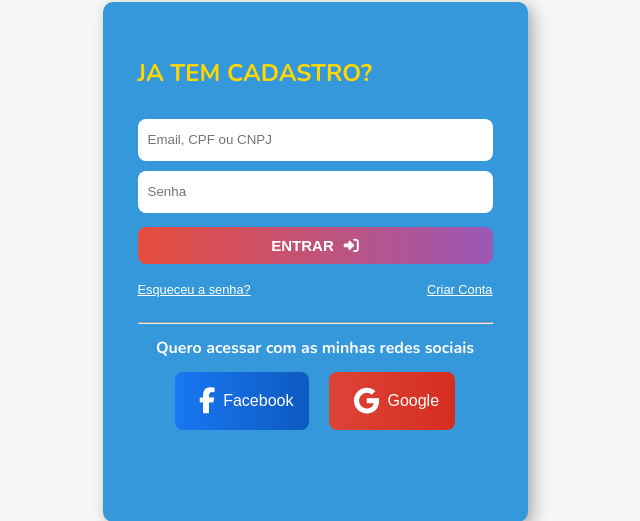
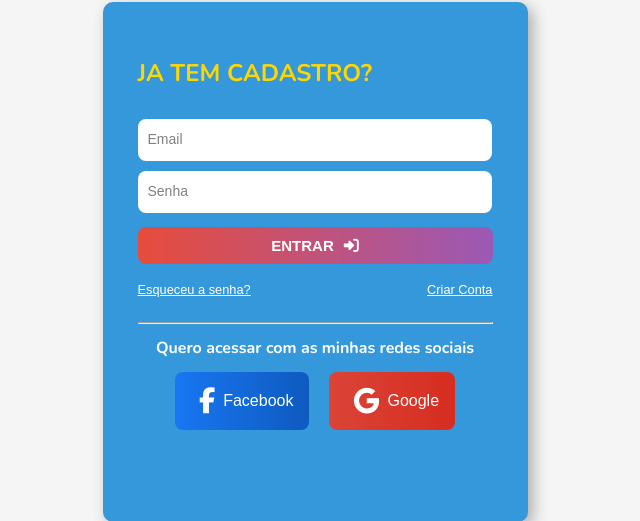
Before and after one commit to EnzoNevesDEV/ShopUniVerso, a PHP site: page /loginPage.html in a window 1280 px wide. Shown: the part 146-667 px from the top of the page, without its empty margins (325-965 px from the left). Run offline with PHP 8.4, Linux system fonts and the light colour scheme; some libraries are stand-ins or nearby versions.

Commit message:
ajustes loginPage

```diff
--- a/scr/css/loginPage.css
+++ b/scr/css/loginPage.css
@@ -25,24 +25,28 @@ body {
     flex-direction: column;
 }
 
-.login input {
+.input-email,
+.input-senha {
     background-color: #ffffff;
     color: #333333;
     border: none;
     margin-top: 10px;
+    width: 342px;
     height: 40px;
     outline: none;
     border-radius: 8px;
     padding-left: 10px;
+    justify-content: center;
 }
 
-.input::placeholder {
-    color: wheat;
+.input-email::placeholder,
+.input-senha::placeholder {
+    color: gray;
     font-size: 14px;
 }
 
 .entrar-button {
-    background: linear-gradient(to left,#9b59b6, #e74c3c);
+    background: linear-gradient(to left, #9b59b6, #e74c3c);
     color: white;
     font-size: 15px;
     margin-top: 14px;
@@ -118,7 +122,7 @@ h1 {
     margin-top: 1rem;
 }
 
-.social-field a{
+.social-field a {
     display: flex;
     align-items: center;
     justify-content: center;
@@ -134,7 +138,6 @@ h1 {
 .footer .social-field.Facebook {
     background: linear-gradient(to right, #1877F2, #0e5abf);
     margin-right: 10px;
-
 }
 
 .footer .social-field.Google {
--- a/scr/loginPage.html
+++ b/scr/loginPage.html
@@ -18,10 +18,14 @@
     <section class="area-login">
         <div class="login">
             <h1>Ja tem Cadastro?</h1>
-            <form>
-                <input type="text" name="usuario" placeholder="Email, CPF ou CNPJ" id="user">
-                <input type="password" name="senha" placeholder="Senha" id="password">
-                <button type="submit"  class="entrar-button" onclick="Logar()">
+            <form onsubmit="Logar()">
+                <div>
+                    <input type="text" class="input-email" name="email" id="user" placeholder="Email" >
+                </div>
+                <div>
+                    <input type="password" class="input-senha" name="senha" id="password" placeholder="Senha">
+                </div>
+                <button type="submit" class="entrar-button">
                     Entrar
                     <i class="fa-solid fa-right-to-bracket"></i>
                 </button>
--- a/scr/script.js
+++ b/scr/script.js
@@ -4,8 +4,9 @@ function Logar(){
     var senha = document.getElementById('password').value;
 
     if(username == "admin" && senha == "admin"){
+        alert('sucesso!')
         location.href = "./LoginPage.html";
     }else{
-        alert('Usuario ou senha incorretos');
+        alert('Email ou senha incorretos.');
     }
 }
```
